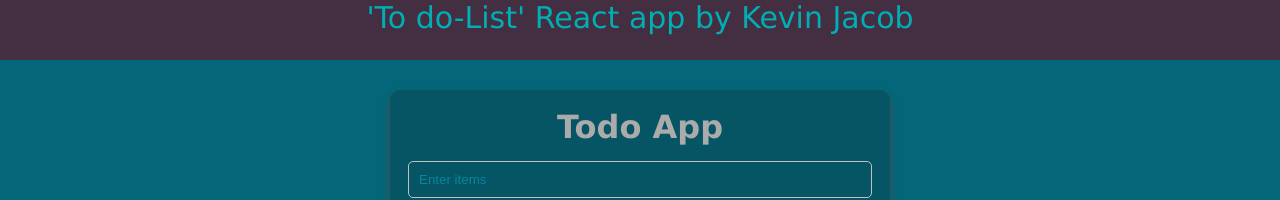
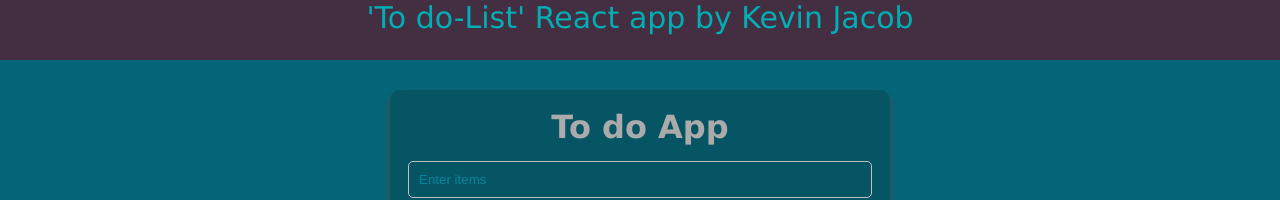
Before and after one commit to kevinjacob2001/Todo-list--React, a React (Create React App) app: page / in a window 1280 px wide. Shown: the top 200 px of the page. Built offline with nearby package versions, Linux system fonts and the light colour scheme.

Commit message:
Update TodoApp.jsx

```diff
--- a/src/components/TodoApp/TodoApp.jsx
+++ b/src/components/TodoApp/TodoApp.jsx
@@ -41,7 +41,7 @@
         <form className="input-section"
         onSubmit={this.storeItems}>
 
-        <h1>Todo App</h1>
+        <h1>To do App</h1>
         <input
         value={input}
         onChange={this.handleChange}
```
